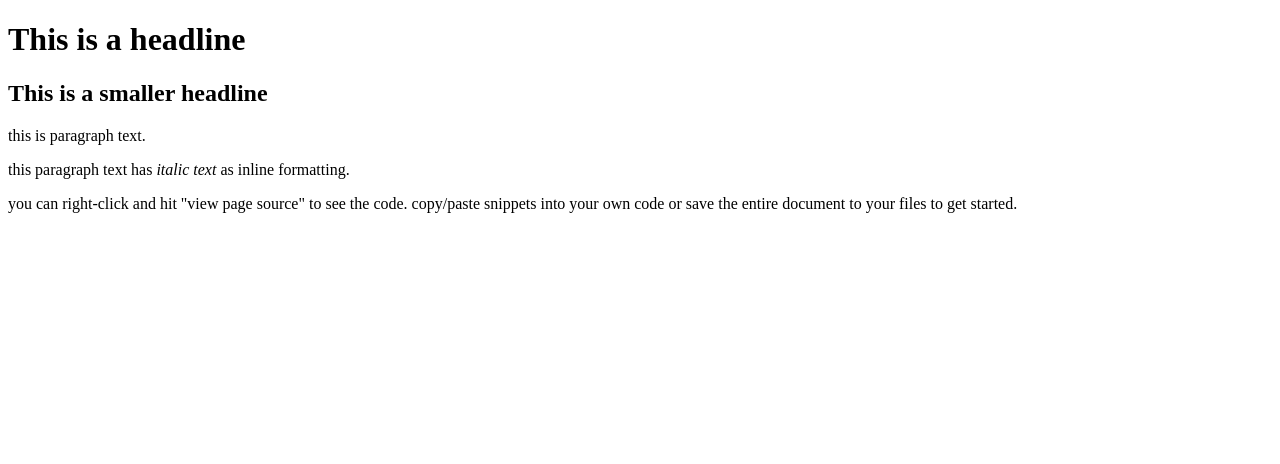
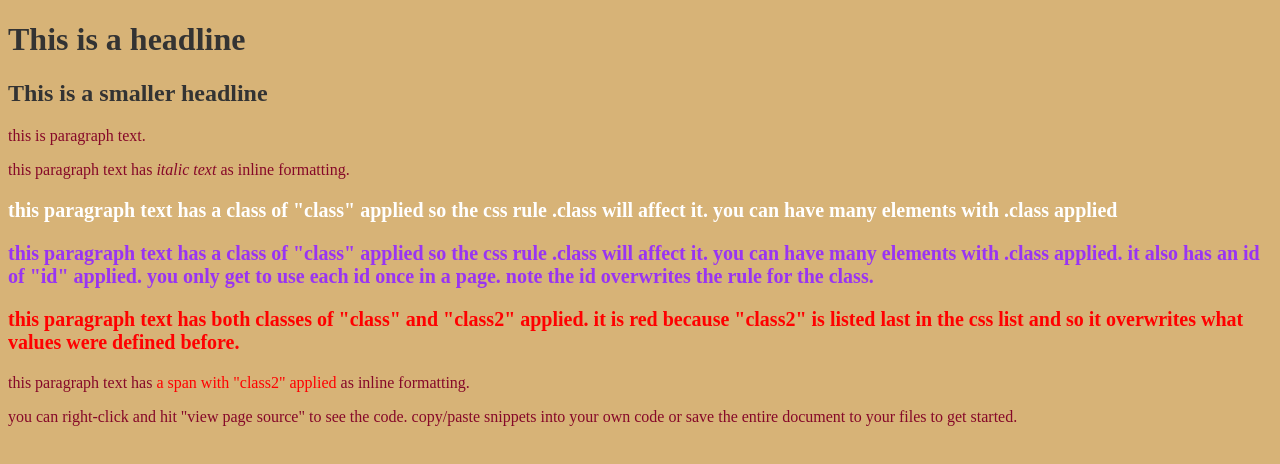
Before and after one commit to lcc-adm/web-demo, a plain HTML site: page text.html in a window 1280 px wide. Drawn offline with Linux system fonts and the light colour scheme.

Commit message:
update after class demo

```diff
--- a/text.html
+++ b/text.html
@@ -1,15 +1,42 @@
 <!DOCTYPE html>
 
 <html>
-
-<head>
+  <head>
     <!-- the head is the hidden code you don't see on the webpage -->
     <title>Text Page</title>
     <!-- title is on browser tab and good for search enginges to find -->
-</head>
 
+    <!-- style is how you add internal css to decorate the html elements -->
+    <style>
+      /* start with general and work toward specific styles */
+      body {
+        color: #333;
+        background-color: #d7b377;
+      }
 
-<body>
+      p {
+        color: #860828;
+      }
+
+      /* classes can be applied to multiple elements. the name starts with a period in css */
+      .class {
+        color: white;
+        font-size: 20px;
+        font-weight: 900;
+      }
+
+      .class2 {
+        color: red;
+      }
+
+      /* each id is only applied once in the html. the name starts with a pound sign # in css */
+      #id {
+        color: #9934f3;
+      }
+    </style>
+  </head>
+
+  <body>
     <!-- the body is what you see, it is all the content on the page -->
     <h1>This is a headline</h1>
 
@@ -20,10 +47,32 @@
     <!-- the assignment sheet lists a bunch of different tags for text elements and basic formatting. i want you to fill in this document with all of those elements.
 
     some of the tags are for actual text elements and some are inline, meaning you apply them inside of text elements. the following text element has an inline italic applied -->
-
     <p>this paragraph text has <em>italic text</em> as inline formatting.</p>
 
-    <p>you can right-click and hit "view page source" to see the code. copy/paste snippets into your own code or save the entire document to your files to get started.</p>
-</body>
+    <p class="class">
+      this paragraph text has a class of "class" applied so the css rule .class
+      will affect it. you can have many elements with .class applied
+    </p>
 
+    <p id="id" class="class">
+      this paragraph text has a class of "class" applied so the css rule .class
+      will affect it. you can have many elements with .class applied. it also
+      has an id of "id" applied. you only get to use each id once in a page.
+      note the id overwrites the rule for the class.
+    </p>
+
+    <p class="class2 class">
+      this paragraph text has both classes of "class" and "class2" applied. it
+      is red because "class2" is listed last in the css list and so it
+      overwrites what values were defined before.
+    </p>
+
+    <p>this paragraph text has <span class="class2">a span with "class2" applied</span> as inline formatting.</p>
+
+    <p>
+      you can right-click and hit "view page source" to see the code. copy/paste
+      snippets into your own code or save the entire document to your files to
+      get started.
+    </p>
+  </body>
 </html>
```
Also changed, not shown: index.html (+1 -1 lines).
